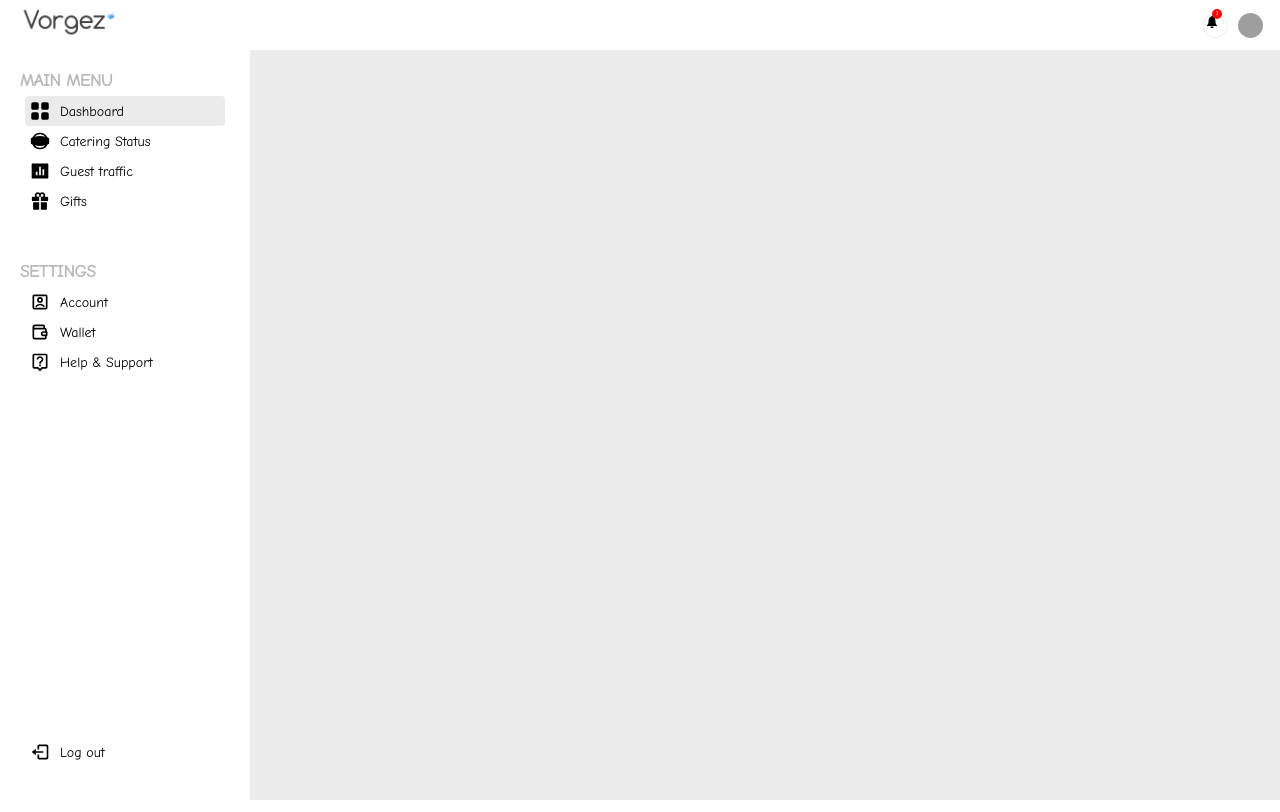
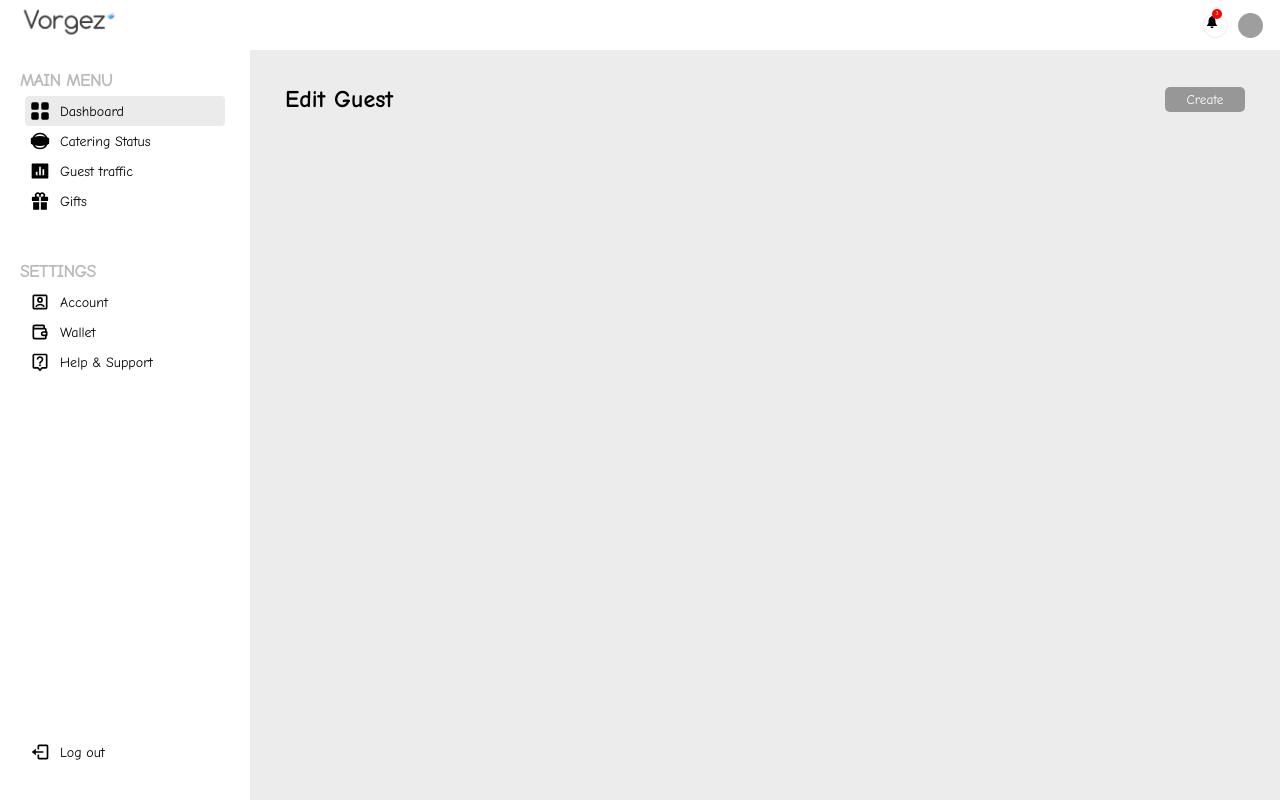
Before and after one commit to siccoo/vorgez-dashboard, a React (Create React App) app: page /1 in a window 1280 px wide. Built offline with nearby package versions, Linux system fonts and the light colour scheme; grey boxes are pictures that could not be loaded.

Commit message:
updates on Guest components

```diff
--- a/src/App.js
+++ b/src/App.js
@@ -4,6 +4,7 @@ import { BrowserRouter as Router, Switch, Route, Link } from "react-router-dom";
 
 import "./app.css";
 import GuestList from "./pages/guestList/GuestList";
+import Guest from "./pages/guest/Guest";
 
 function App() {
   return (
@@ -16,6 +17,9 @@ function App() {
             <Route exact path="/">
               <GuestList />
             </Route>
+            <Route exact path="/:id">
+              <Guest />
+            </Route>
           </div>
         </Switch>
 
--- a/src/pages/guest/Guest.jsx
+++ b/src/pages/guest/Guest.jsx
@@ -3,6 +3,11 @@ import "./guest.css";
 
 export default function Guest() {
   return (
-    <div className='guest'>Guest</div>
+    <div className='guest'>
+        <div className="guestHeadContainer">
+            <h2 className="guestHead">Edit Guest</h2>
+            <button className="guestAddBtn">Create</button>
+        </div>
+    </div>
   )
 }
--- a/src/pages/guest/guest.css
+++ b/src/pages/guest/guest.css
@@ -1,3 +1,20 @@
 .guest {
+  flex: 4;
+  padding: 20PX;
+}
 
+.guestHeadContainer {
+    display: flex;
+    align-items: center;
+    justify-content: space-between;
 }
+
+.guestAddBtn {
+    width: 80px;
+    border: none;
+    padding: 5px;
+    background-color: #979798;
+    color: #fff;
+    border-radius: 5px;
+    cursor: pointer;
+}
```
